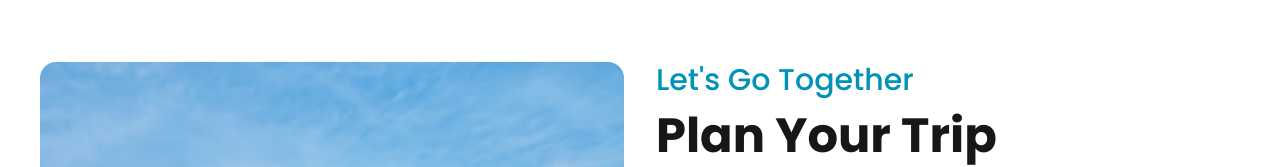
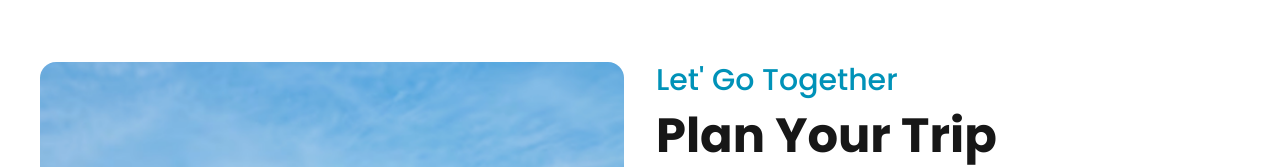
Before and after one commit to Shantanu-git24/Travel-Site, a Next.js app: page / in a window 1280 px wide. Shown: the part 723-890 px from the top of the page. Built offline with nearby package versions, Linux system fonts and the light colour scheme; no server answers; a web font is replaced by a local one.

Commit message:
App/Page.js erroe solved

```diff
--- a/app/page.js
+++ b/app/page.js
@@ -52,9 +52,9 @@ export default function Home() {
         </div>
 
         <div>
-          <h4 className="text-3xl text-cyan-600 font-medium mb-2">Let's Go Together</h4>
+          <h4 className="text-3xl text-cyan-600 font-medium mb-2">Let&apos; Go Together</h4>
           <h2 className="text-5xl font-bold mb-4 leading-tight">Plan Your Trip<br />With us</h2>
-          <p className="text-lg text-gray-600 mb-6">There are many variations of passages of available but the majority have suffered alteration in some form, by injected hum randomised words which don't look even slightly.</p>
+          <p className="text-lg text-gray-600 mb-6">There are many variations of passages of available but the majority have suffered alteration in some form, by injected hum randomised words which don&apos;t look even slightly.</p>
 
           <div className="space-y-4">
             <div className="flex items-start space-x-4">
```
